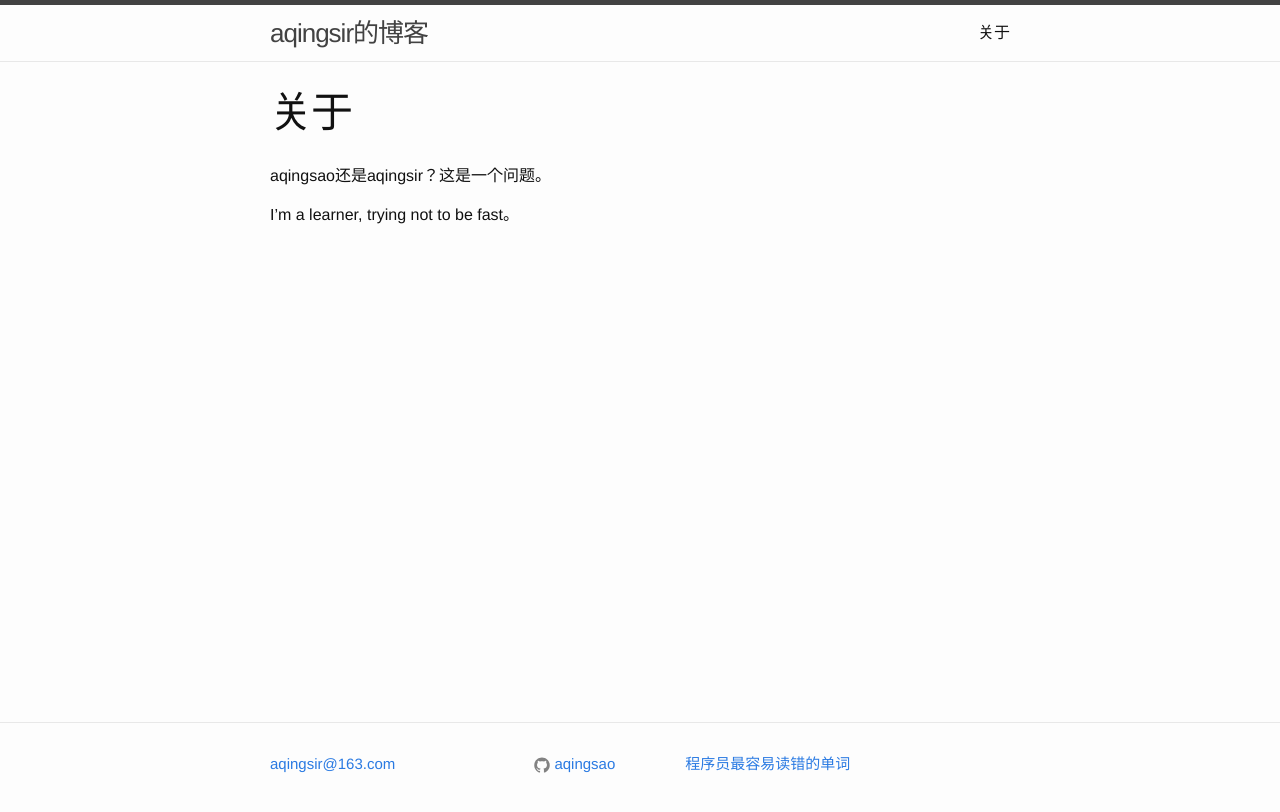
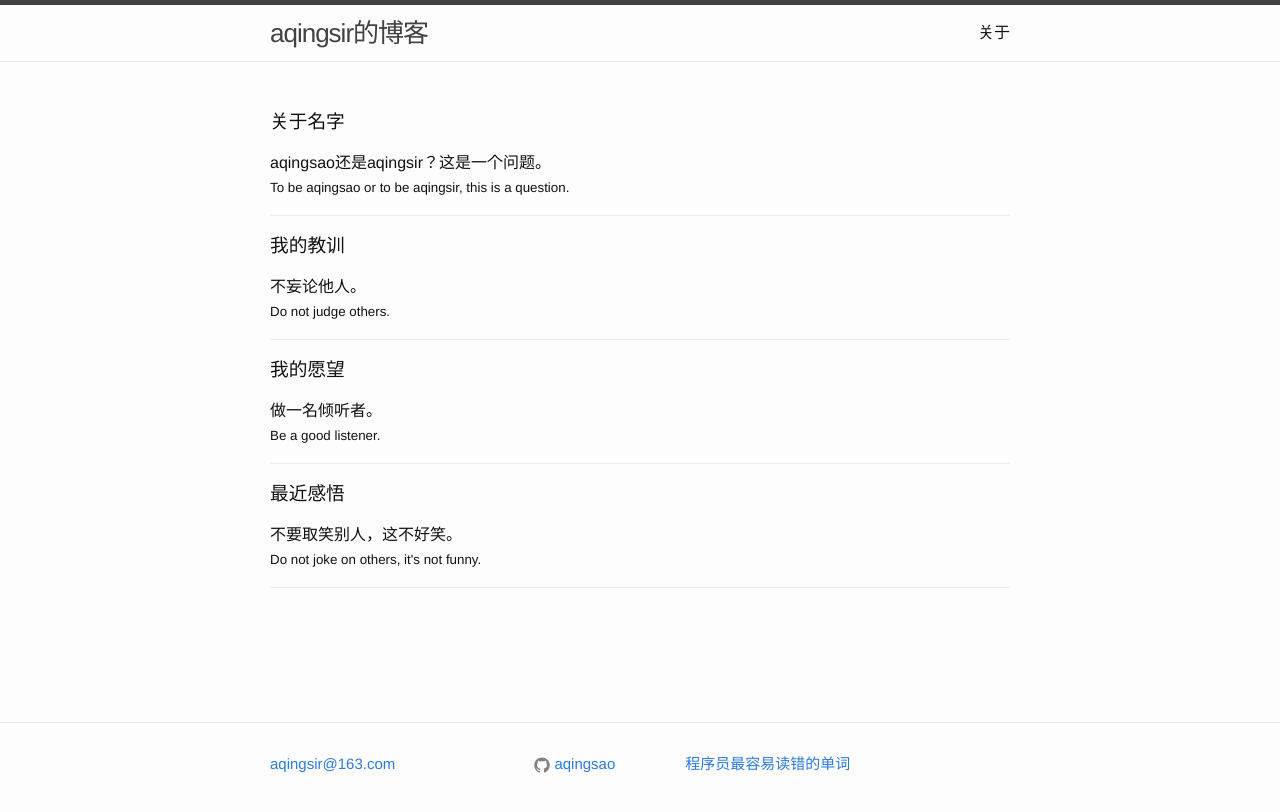
Before and after one commit to aqingsao/aqingsir, a Jekyll site: the page built from about/index.md, in a window 1280 px wide. Shown: the top 812 px of the page. Built offline with Jekyll 4.4.1, drawn with Linux system fonts in a browser that asks for light colours.

Commit message:
update about page

```diff
--- a/_sass/_layout.scss
+++ b/_sass/_layout.scss
@@ -243,3 +243,15 @@
         }
     }
 }
+
+/**
+ * About
+ */
+.about-list {
+  list-style: none;
+  margin: 0;
+  .about-item{
+    border-bottom: 1px solid #eee;
+    padding: 1em 0;
+  }
+}
--- a/about.md
+++ /dev/null
@@ -1,11 +0,0 @@
----
-layout: page
-title: 关于
-permalink: /about/
-keywords: aqingsao, aqingsir
-description: "aqingsir介绍"
----
-
-aqingsao还是aqingsir？这是一个问题。
-
-I'm a learner, trying not to be fast。
--- /dev/null
+++ b/about/index.md
@@ -0,0 +1,30 @@
+---
+layout: default
+title: 关于
+permalink: /about/
+keywords: aqingsao, aqingsir
+description: "aqingsir介绍"
+---
+
+<ul class="about-list">
+  <li class="about-item">
+    <h3>关于名字</h3>
+    aqingsao还是aqingsir？这是一个问题。<br/>
+    <small>To be aqingsao or to be aqingsir, this is a question.</small>
+  </li>
+  <li class="about-item">
+    <h3>我的教训</h3>
+    不妄论他人。<br/>
+    <small>Do not judge others.</small>
+  </li>
+  <li class="about-item">
+    <h3>我的愿望</h3>
+    做一名倾听者。<br/>
+    <small>Be a good listener.</small>
+  </li>
+  <li class="about-item">
+    <h3>最近感悟</h3>
+    不要取笑别人，这不好笑。<br/>
+    <small>Do not joke on others, it's not funny.</small>
+  </li>
+</ul>
```
